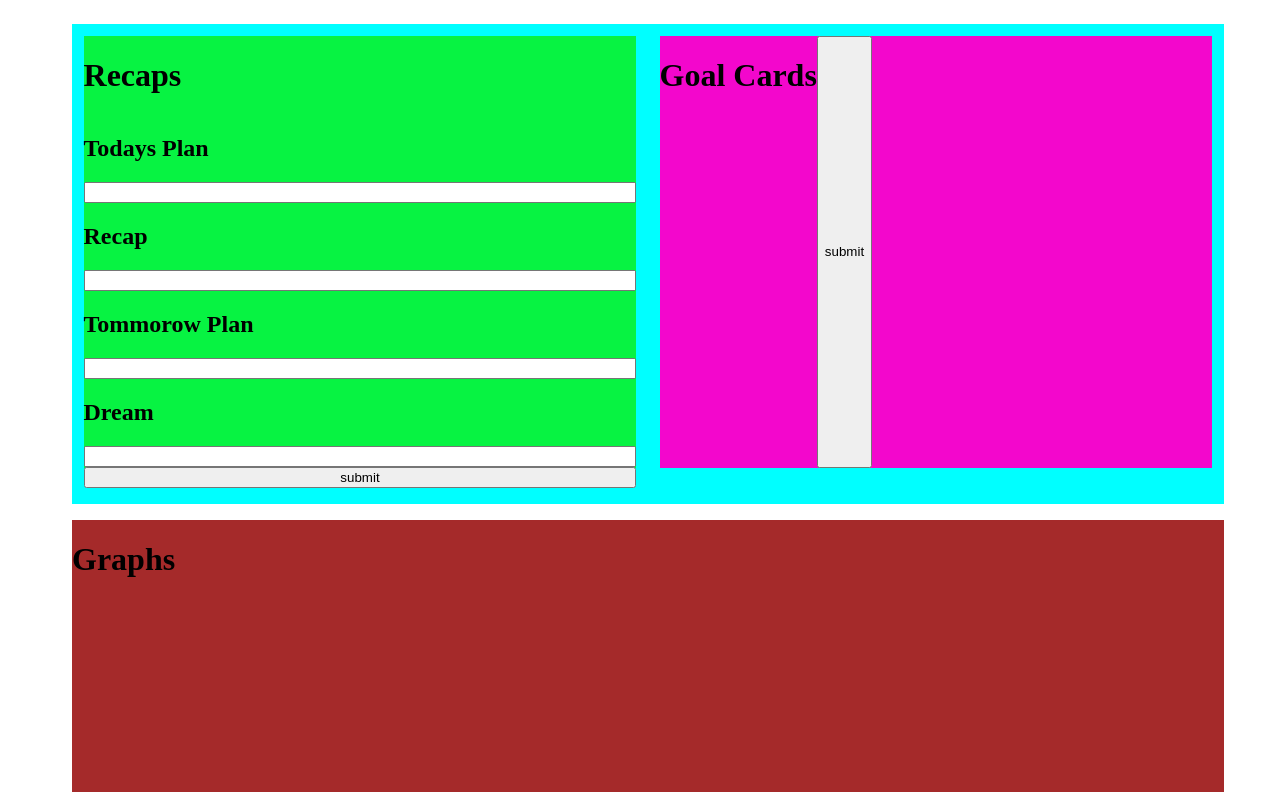
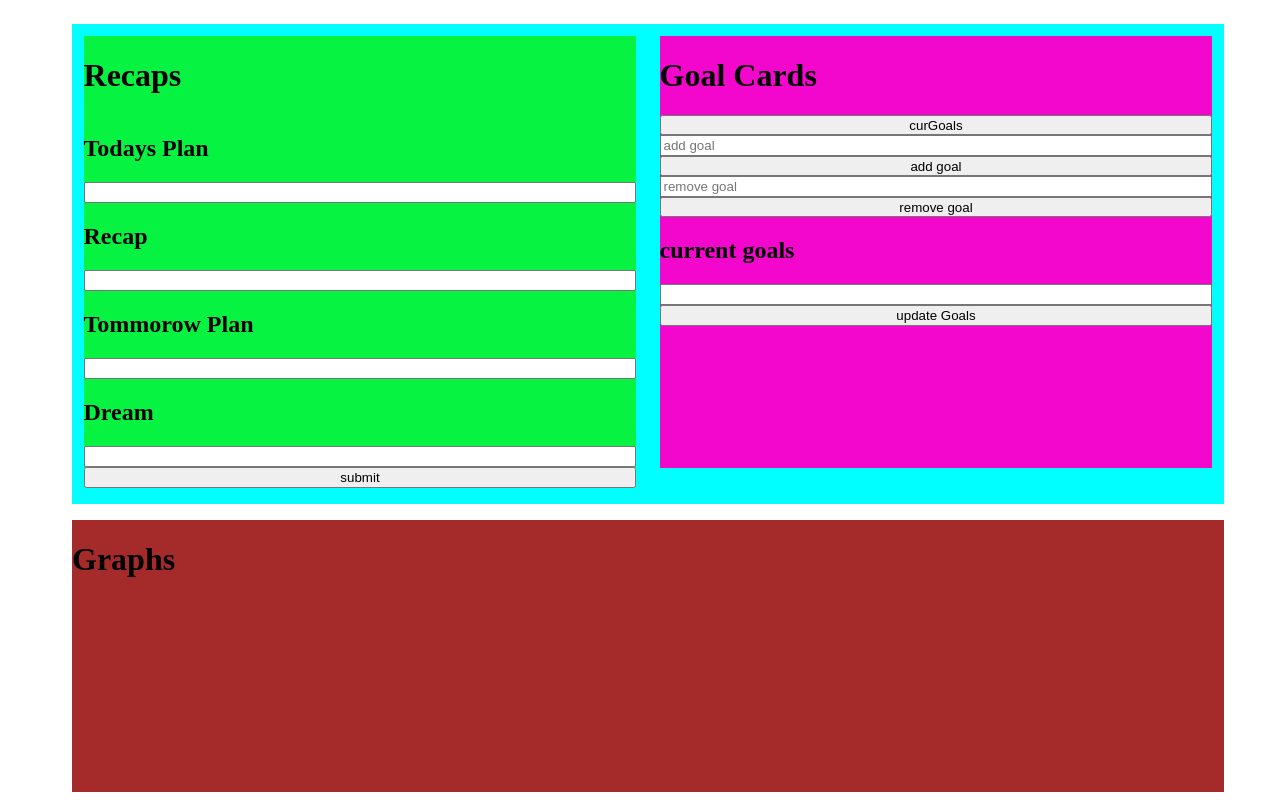
Before and after one commit to lachlanRolley98/joplana, a React (Create React App) app in the folder client/: page /landing in a window 1280 px wide. Built offline with nearby package versions, Linux system fonts and the light colour scheme.

Commit message:
can save and remove goals for user from front end

```diff
--- a/client/src/components/HTTP/Landing.jsx
+++ b/client/src/components/HTTP/Landing.jsx
@@ -30,3 +30,31 @@ export const handleSubmitDay = (token, recap, tplan, dream, date, goals) => {
   }
   doSubmitDay();
 }
+
+export const handleUpdateGoals = (token, updatedGoals) => {
+  console.log('in handleUpdateGoals');
+  const doUpdateGoals = async () => {
+    try {
+      const body = {
+        updatedGoals
+      }
+      const headers = {
+        "Authorization": `Bearer ${token}`,
+        'content-type': 'application/json'
+      };
+      // console.log(`about to post with  ${headers.Authorization} ${body}`)
+      Axios.post(`http://localhost:${PORT}/api/updateGoals`, body, {headers})
+      .then((response) => {
+        console.log(response);
+        console.log('goals updated :)');
+        localStorage.setItem('curGoals', updatedGoals)
+      })
+      .catch((error) => {
+        console.log(error)
+      });
+    } catch (error) {
+      console.log(error)
+    }
+  }
+  doUpdateGoals();
+}
--- a/client/src/components/LandingPage.jsx
+++ b/client/src/components/LandingPage.jsx
@@ -1,5 +1,5 @@
-import { React, useState, useContext } from 'react';
-import { handleSubmitDay } from './HTTP/Landing'
+import { React, useState, useContext, useEffect } from 'react';
+import { handleSubmitDay, handleUpdateGoals } from './HTTP/Landing'
 import { AuthContext } from './AuthContext';
 import '../style/PageSpecific/Landing.css';
 
@@ -10,6 +10,33 @@ const LandingPage = () => {
   const [dream, setDream] = useState('');
   const [goals, setGoals] = useState({testgoal1: 1, testgoal2: 2, testgoal3: 3, testgoal4: 4, testgoal5: 5})
   const [date, setDate] = useState('21-02-2023');
+  const [addGoal, setAddGoal] = useState('');
+  const [removeGoal, setRemoveGoal] = useState('');
+
+  const[curGoals, setCurGoals] = useState([]);
+
+  useEffect(() => {
+    const storedCurGoals = localStorage.getItem("curGoals");
+    if (storedCurGoals) {
+      setCurGoals(storedCurGoals.split(',')); // split into array because easer to play with
+    }
+  }, []);
+
+  const addGoals = (newGoal) => {
+    const goalBuf = [...curGoals, newGoal];
+    setCurGoals(goalBuf)
+  }
+
+  const removeGoals = (removeGoal) => {
+    console.log('in here')
+    const goalBuf = curGoals;
+    const indexToRemove = goalBuf.indexOf(removeGoal)
+    console.log(`index: ${indexToRemove}`)
+    if (indexToRemove > -1) { // only splice array when item is found
+      goalBuf.splice(indexToRemove, 1); // 2nd parameter means remove one item only
+    }
+    setCurGoals(goalBuf)
+  }
 
   return (
     <div>
@@ -29,7 +56,14 @@ const LandingPage = () => {
           </div>
           <div className='cards-container'>
             <h1>Goal Cards</h1>
-            <button onClick={ () => {console.log(`curGoals is: apple`)} }>submit</button>
+            <button className='height-but' onClick={ () => {console.log(`curGoals is: ${curGoals}`)} }>curGoals</button>
+            <input className='full-width' type="text" placeholder='add goal' value={addGoal} onChange={e => setAddGoal(e.target.value)}></input>
+            <button className='height-but' onClick={ () => addGoals(addGoal) }>add goal</button>
+            <input className='full-width' type="text" placeholder='remove goal' value={removeGoal} onChange={e => setRemoveGoal(e.target.value)}></input>
+            <button className='height-but' onClick={ () => removeGoals(removeGoal) }>remove goal</button>
+            <h2>current goals</h2>
+            <input type='text' placeholder={curGoals}></input>
+            <button onClick={ () => {handleUpdateGoals (token, curGoals)} }>update Goals</button>
           </div>
         </div>
         <div className='graph-container'>
@@ -41,15 +75,3 @@ const LandingPage = () => {
 };
 
 export default LandingPage;
-
-/*
-      <h2>Todays Plan</h2>
-      <textarea className='full-width'></textarea>
-      <h2>Recap</h2>
-      <textarea className='full-width'></textarea>
-      <h2>Tommorow Plan</h2>
-      <textarea className='full-width'></textarea>
-      <h2>Dream</h2>
-      <textarea className='full-width'></textarea>
-      <h2>Goal Cards</h2>
-      */
--- a/client/src/style/PageSpecific/Landing.css
+++ b/client/src/style/PageSpecific/Landing.css
@@ -1,3 +1,6 @@
+.height-but{
+  height: 20px;
+}
 
 .page-flex{
   display: flex;
@@ -24,7 +27,7 @@
 
 .cards-container{
   display: flex;
-  flex-direction: row;
+  flex-direction: column;
   background-color: rgb(243, 7, 204);
   width: 90%;
   height: 90%;
```
Also changed, not shown: 2 other files (tests, documents, lock files or other folders).
